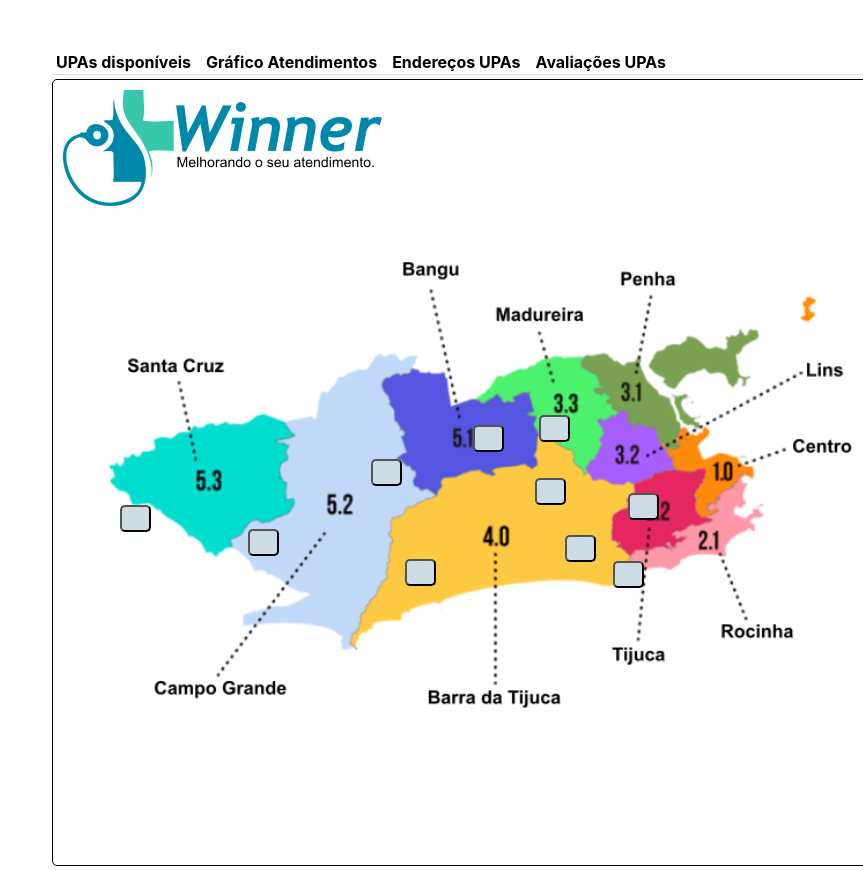
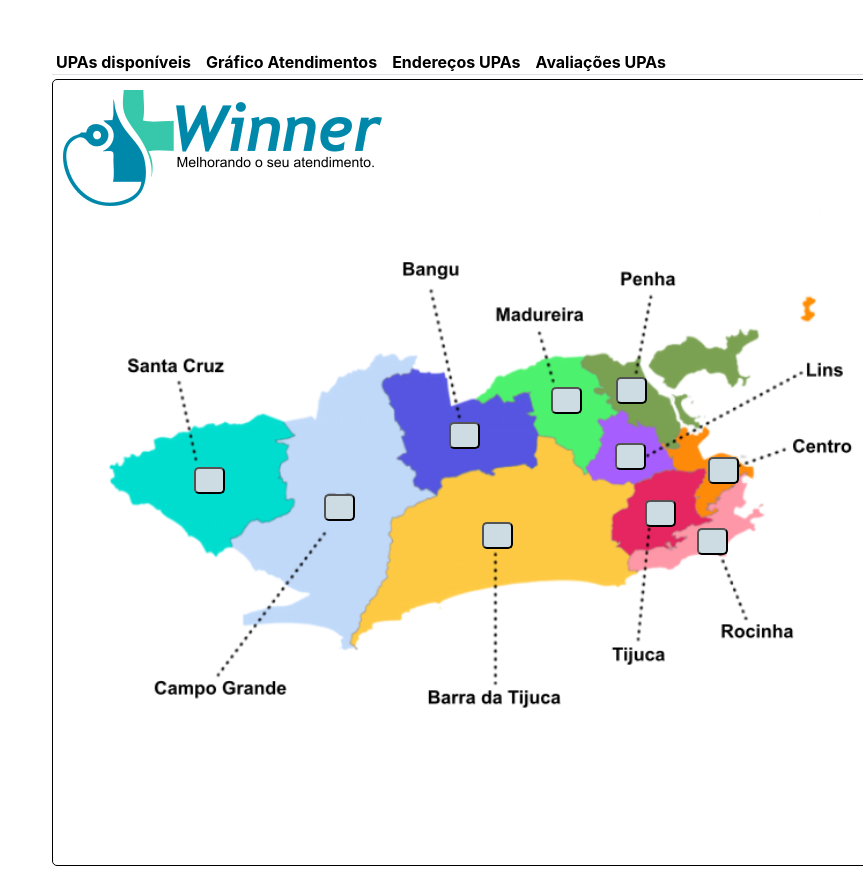
Before and after one commit to cesarinobruno/winner-web, a React (Create React App) app: page /home in a window 1280 px wide. Shown: the top 870 px of the page, without its empty margins (417-1280 px from the left). Built offline with nearby package versions, Linux system fonts and the light colour scheme.

Commit message:
local botão

```diff
--- a/src/pages/Home/style.css
+++ b/src/pages/Home/style.css
@@ -51,8 +51,8 @@
     position: absolute;
     height: 27px;
     width: 31px;
-    top: 493px;
-    left: 1045px;
+    top: 457px;
+    left: 1125px;
 }
 
 .btnRocinha {
@@ -61,8 +61,8 @@
     position: absolute;
     height: 27px;
     width: 31px;
-    top: 561px;
-    left: 1030px;
+    top: 528px;
+    left: 1114px;
 }
 
 .btnTijuca {
@@ -71,8 +71,8 @@
     position: absolute;
     height: 27px;
     width: 31px;
-    top: 535px;
-    left: 982px;
+    top: 500px;
+    left: 1062px;
 }
 
 .btnLins {
@@ -81,8 +81,8 @@
     position: absolute;
     height: 27px;
     width: 31px;
-    top: 478px;
-    left: 952px;
+    top: 443px;
+    left: 1032px;
 }
 
 .btnPenha {
@@ -91,8 +91,8 @@
     position: absolute;
     height: 27px;
     width: 31px;
-    top: 415px;
-    left: 956px;
+    top: 377px;
+    left: 1033px;
 }
 
 .btnMadureira {
@@ -101,8 +101,8 @@
     position: absolute;
     height: 27px;
     width: 31px;
-    top: 425px;
-    left: 890px;
+    top: 387px;
+    left: 968px;
 }
 
 .btnBangu {
@@ -111,8 +111,8 @@
     position: absolute;
     height: 27px;
     width: 31px;
-    top: 459px;
-    left: 788px;
+    top: 422px;
+    left: 866px;
 }
 
 .btnBarra {
@@ -121,8 +121,8 @@
     position: absolute;
     height: 27px;
     width: 31px;
-    top: 559px;
-    left: 822px;
+    top: 522px;
+    left: 899px;
 }
 
 .btnCampoGrande {
@@ -131,8 +131,8 @@
     position: absolute;
     height: 27px;
     width: 31px;
-    top: 529px;
-    left: 665px;
+    top: 494px;
+    left: 741px;
 }
 
 .btnSantaCruz {
@@ -141,8 +141,8 @@
     position: absolute;
     height: 27px;
     width: 31px;
-    top: 505px;
-    left: 537px;
+    top: 467px;
+    left: 611px;
 }
 
 .centro {
```
